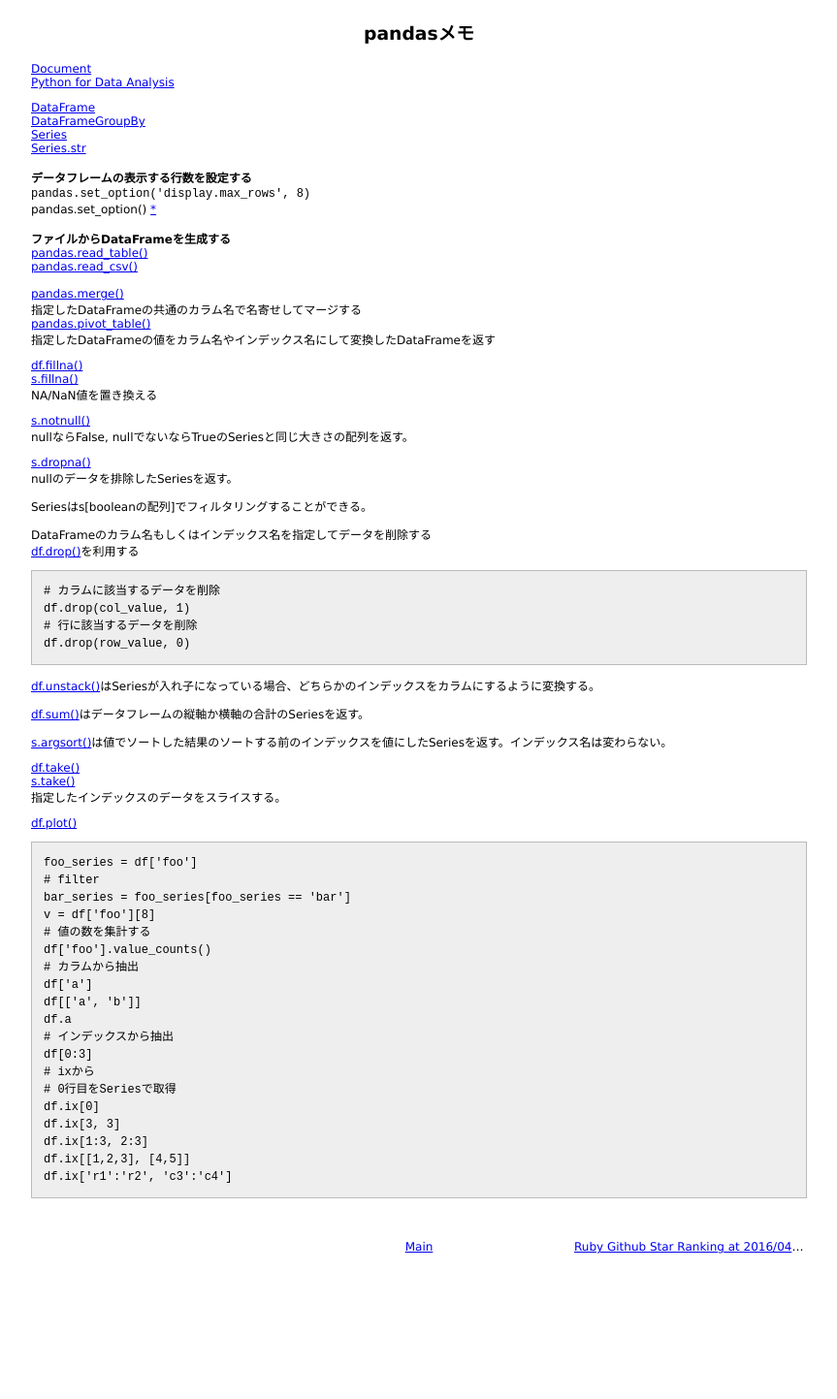
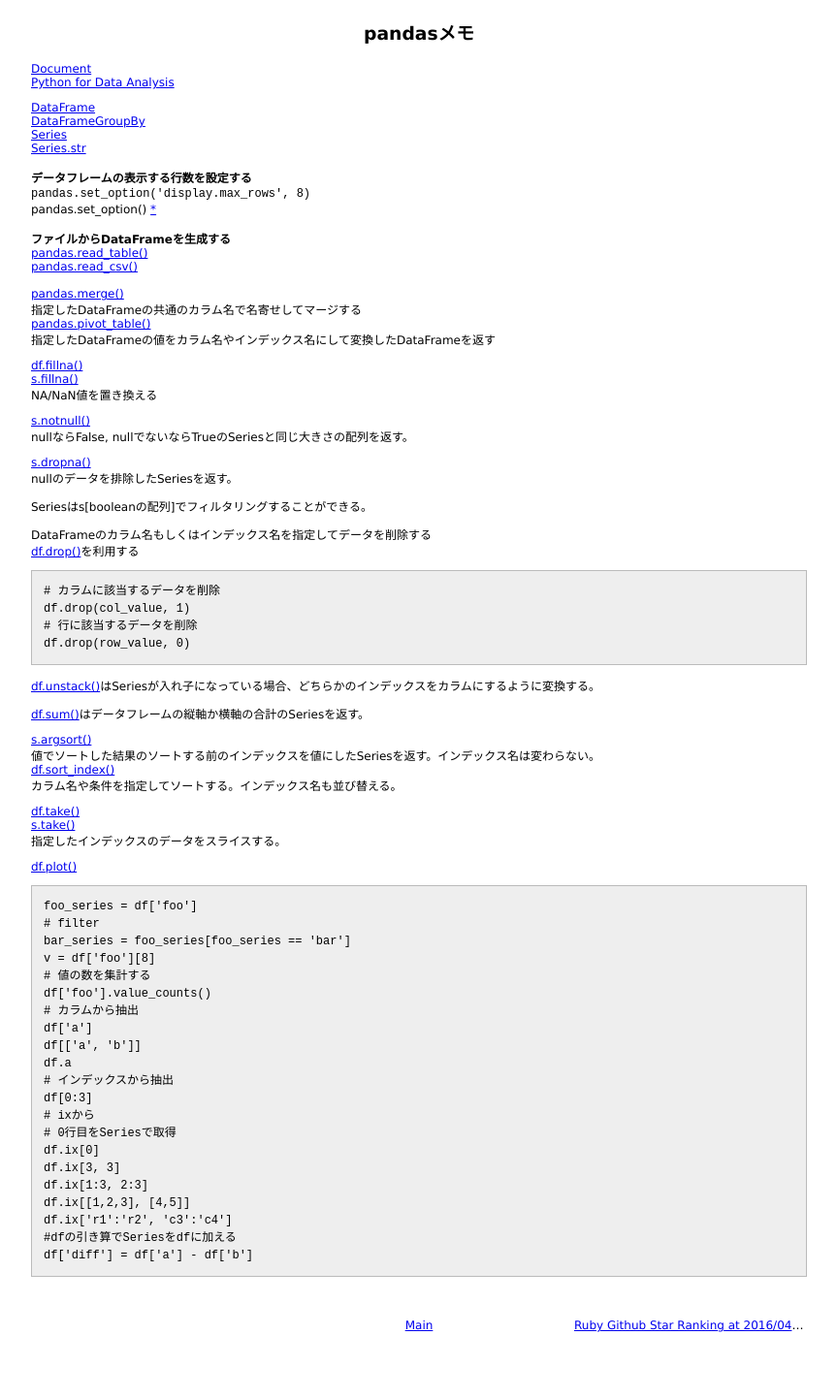
Before and after one commit to 38elements/38elements.github.com, a Jekyll site: the page built from _posts/2016-04-24-pandas.md, in a window 1280 px wide. Shown: the whole page at 97% size, without its empty margins (208-1071 px from the left). Built offline with Jekyll 4.4.1, drawn with Linux system fonts in a browser that asks for light colours; before the commit the page ends 1362 px from its top, so only the background shows below that.

Commit message:
Update 2016-04-24-pandas.md

````diff
--- a/_posts/2016-04-24-pandas.md
+++ b/_posts/2016-04-24-pandas.md
@@ -49,7 +49,10 @@ df.drop(row_value, 0)
 
 [df.sum()](http://pandas.pydata.org/pandas-docs/stable/generated/pandas.DataFrame.sum.html)はデータフレームの縦軸か横軸の合計のSeriesを返す。
 
-[s.argsort()](http://pandas.pydata.org/pandas-docs/stable/generated/pandas.Series.argsort.html)は値でソートした結果のソートする前のインデックスを値にしたSeriesを返す。インデックス名は変わらない。
+[s.argsort()](http://pandas.pydata.org/pandas-docs/stable/generated/pandas.Series.argsort.html)
+値でソートした結果のソートする前のインデックスを値にしたSeriesを返す。インデックス名は変わらない。
+[df.sort_index()](http://pandas.pydata.org/pandas-docs/stable/generated/pandas.DataFrame.sort_index.html)
+カラム名や条件を指定してソートする。インデックス名も並び替える。
 
 [df.take()](http://pandas.pydata.org/pandas-docs/stable/generated/pandas.DataFrame.take.html)
 [s.take()](http://pandas.pydata.org/pandas-docs/stable/generated/pandas.Series.take.html)
@@ -80,4 +83,6 @@ df.ix[3, 3]
 df.ix[1:3, 2:3]
 df.ix[[1,2,3], [4,5]]
 df.ix['r1':'r2', 'c3':'c4']
+#dfの引き算でSeriesをdfに加える
+df['diff'] = df['a'] - df['b']
 ```
````
